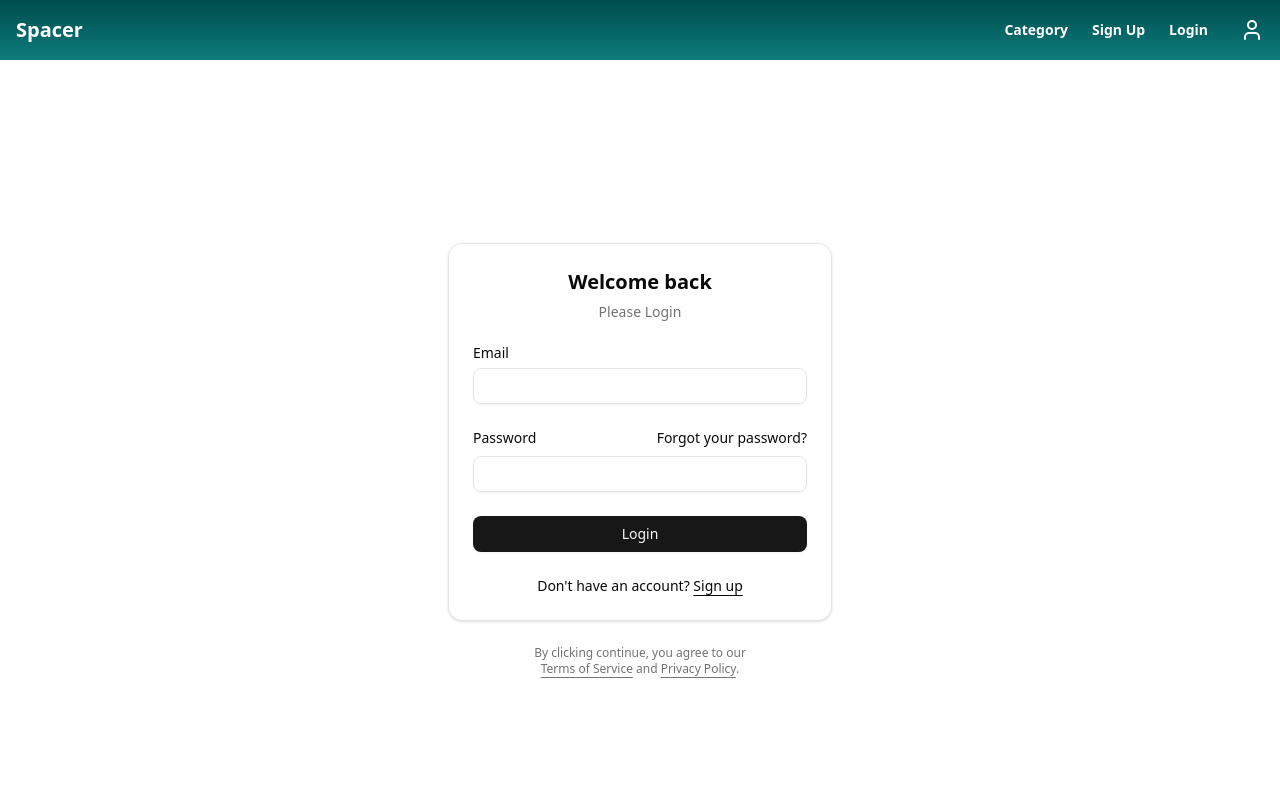
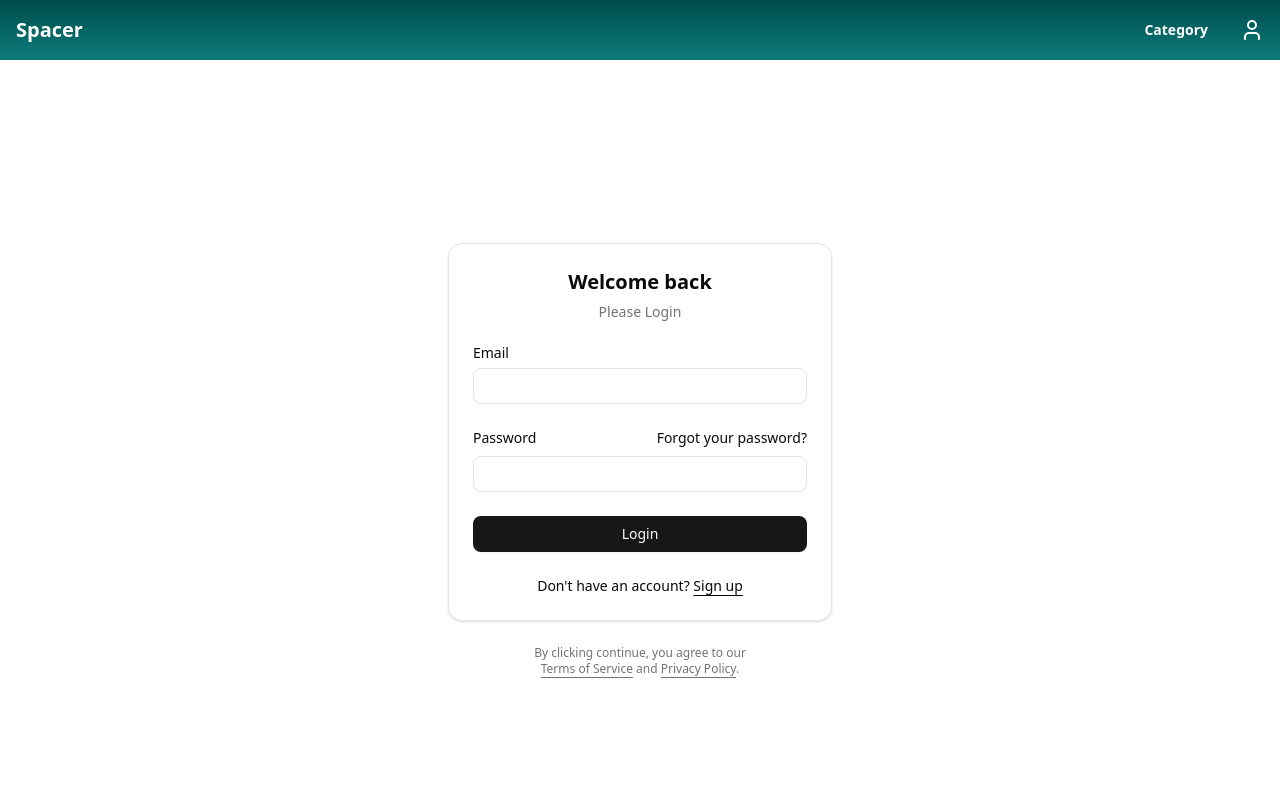
Before and after one commit to RobertHaji/spacer-frontend, a React (Vite) app: page /login in a window 1280 px wide. Shown: the top 800 px of the page. Built offline with nearby package versions, Linux system fonts and the light colour scheme.

Commit message:
added link component to home page

```diff
--- a/src/pages/Home.jsx
+++ b/src/pages/Home.jsx
@@ -3,9 +3,9 @@ import Header from "../components/ui/Header";
 import Footer from "../components/ui/Footer";
 import SearchBar from "@/components/SearchBar";
 import AdminHeader from "@/components/adminsHeader";
+import { Link } from "react-router-dom";
 
 const backgroundImages = [
-
   "https://www.gomazevo.com/hubfs/mazevo%20event%20room%20layout.jpg",
   "https://media.superiorseating.com/Magento_Live_Site/amasty/blog/guide-of-banquet-styling-seating-arrangments.jpg",
   "https://thumbs.dreamstime.com/b/view-grand-wedding-banquet-setup-hotel-69136925.jpg",
@@ -49,9 +49,11 @@ export default function HomePage() {
             Smart Booking for Modern Spaces
           </h1>
           <SearchBar />
-          <button className="bg-black text-white font-bold px-6 py-3 rounded-xl w-full sm:w-fit transition hover:opacity-90">
-            Browse all activities
-          </button>
+          <Link to="category">
+            <button className="bg-black text-white font-bold px-6 py-3 rounded-xl w-full sm:w-fit transition hover:opacity-90">
+              Browse all activities
+            </button>
+          </Link>
         </main>
       </div>
       <Footer />
--- a/src/pages/login.jsx
+++ b/src/pages/login.jsx
@@ -1,18 +1,18 @@
 import { LoginForm } from "@/components/login-form";
 import Header from "@/components/ui/Header";
 import Footer from "@/components/ui/Footer";
-
+import AdminHeader from "@/components/adminsHeader";
 
 export default function LoginPage() {
   return (
     <>
-      <Header />
-    <div className="flex w-full h-full justify-center items-center">
-      <div className="max-w-sm">
-        <LoginForm />
-      </div>
+      <AdminHeader />
+      <div className="flex w-full h-full justify-center items-center">
+        <div className="max-w-sm">
+          <LoginForm />
+        </div>
       </div>
       <Footer />
-      </>
+    </>
   );
 }
```
